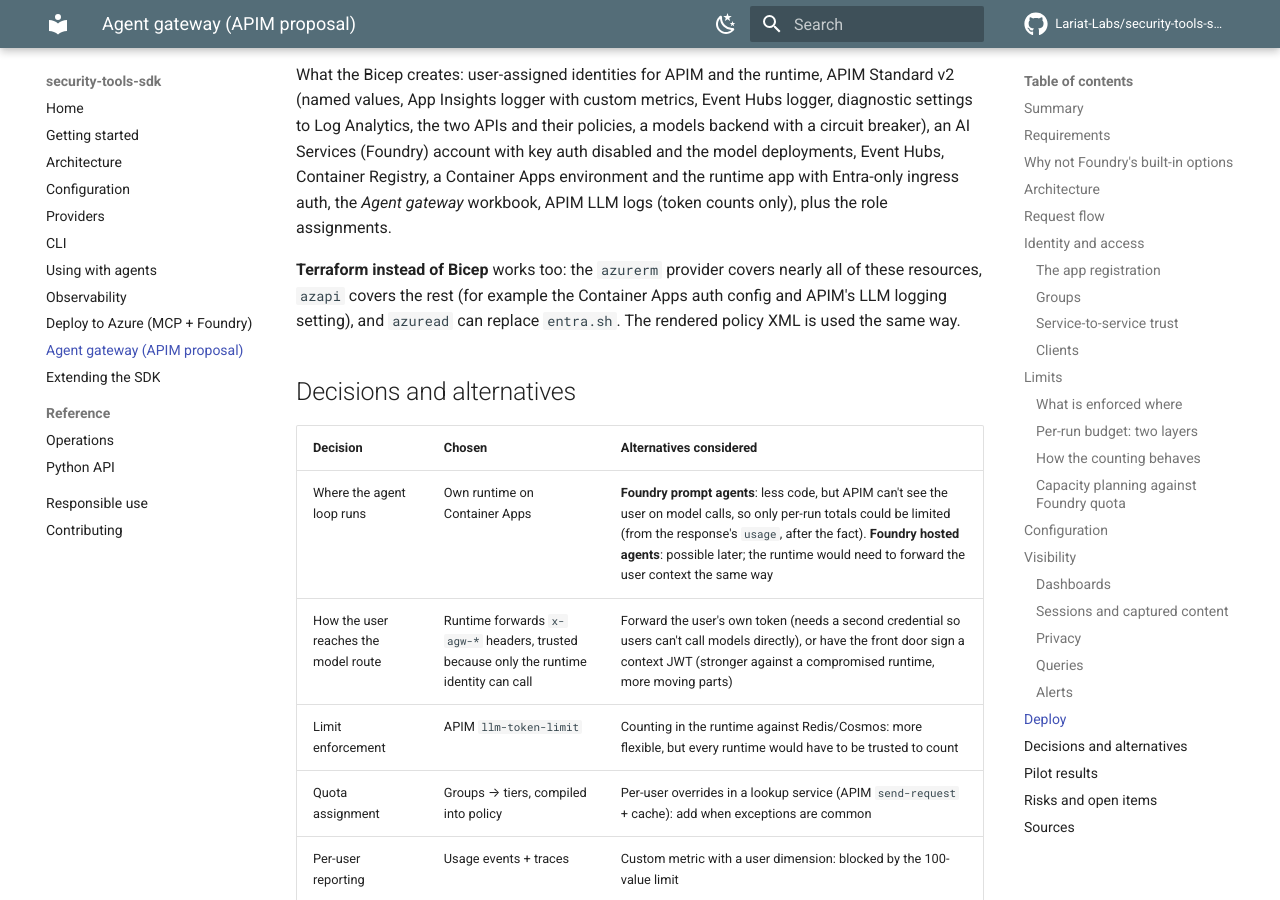
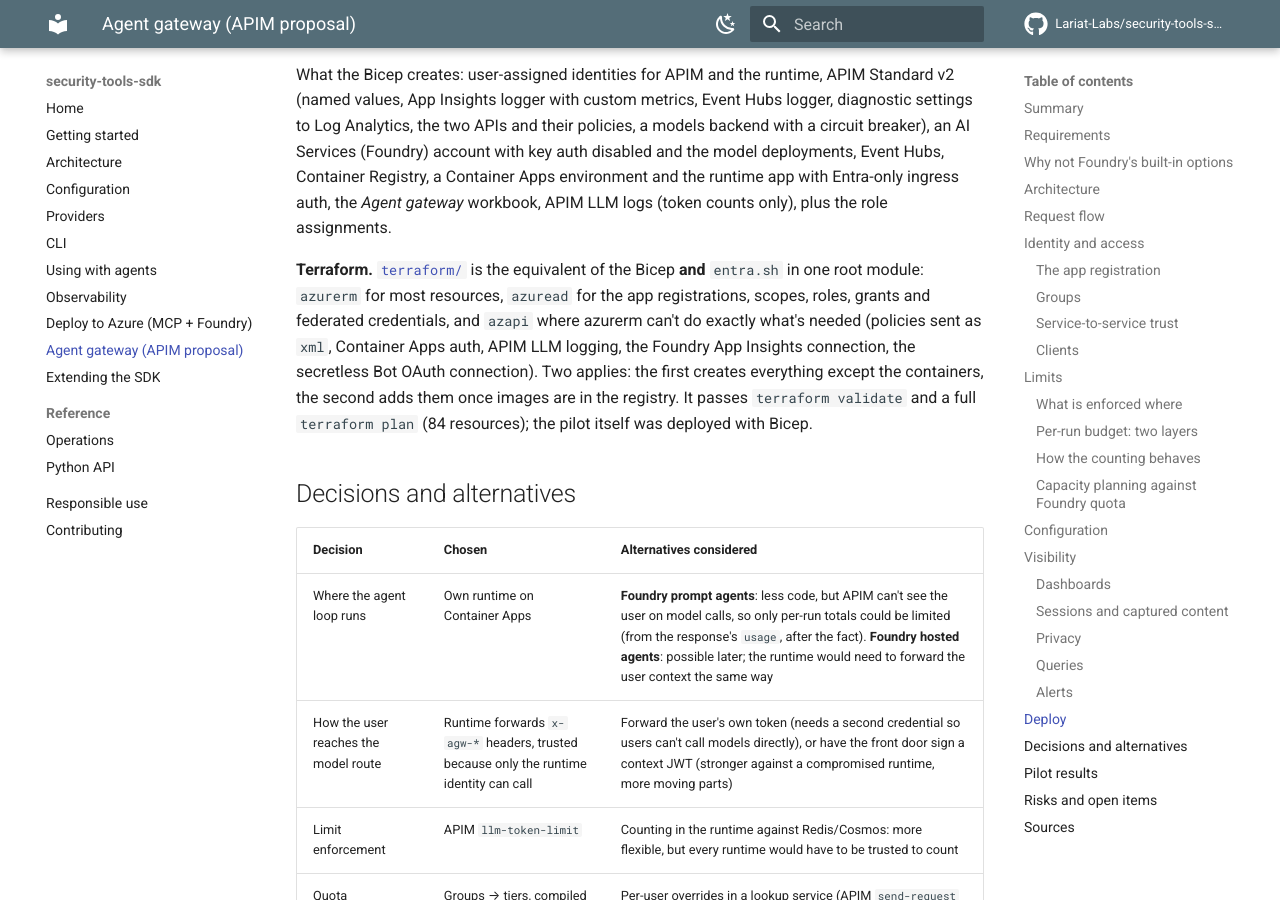
Before and after one commit to Lariat-Labs/security-tools-sdk, an MkDocs documentation site: the page built from docs/agent-gateway.md, in a window 1280 px wide and 900 px high, scrolled down 15056 px. Built offline with MkDocs 1.6.1 and Material for MkDocs 9.7.7, drawn with Linux system fonts in a browser that asks for light colours; comment, search, counter and statistics services are not loaded.

Commit message:
Agent gateway: Terraform equivalent of the Bicep and entra.sh
One root module (azurerm 5.x, azuread 3.x, azapi 2.x): Entra apps, scopes, roles, grants
and federated credentials; identities; APIM with policies sent as xml; models and the
Foundry project; monitoring and workbooks; runtime, web chat and Teams bot. Validated with
terraform validate and a full plan (84 resources); not applied.

Co-Authored-By: Claude Opus 5.5 <noreply@anthropic.com>

```diff
--- a/docs/agent-gateway.md
+++ b/docs/agent-gateway.md
@@ -581,10 +581,14 @@ model deployments, Event Hubs, Container Registry, a Container Apps environment
 runtime app with Entra-only ingress auth, the *Agent gateway* workbook, APIM LLM logs
 (token counts only), plus the role assignments.
 
-**Terraform instead of Bicep** works too: the `azurerm` provider covers nearly all of these
-resources, `azapi` covers the rest (for example the Container Apps auth config and APIM's
-LLM logging setting), and `azuread` can replace `entra.sh`. The rendered policy XML is
-used the same way.
+**Terraform.** [`terraform/`](https://github.com/Lariat-Labs/security-tools-sdk/tree/main/deploy/agent-gateway/terraform)
+is the equivalent of the Bicep **and** `entra.sh` in one root module: `azurerm` for most
+resources, `azuread` for the app registrations, scopes, roles, grants and federated
+credentials, and `azapi` where azurerm can't do exactly what's needed (policies sent as
+`xml`, Container Apps auth, APIM LLM logging, the Foundry App Insights connection, the
+secretless Bot OAuth connection). Two applies: the first creates everything except the
+containers, the second adds them once images are in the registry. It passes `terraform
+validate` and a full `terraform plan` (84 resources); the pilot itself was deployed with Bicep.
 
 ## Decisions and alternatives
 
```
Also changed, not shown: deploy/agent-gateway/terraform/README.md (added, +38 -0 lines), 14 other files.
